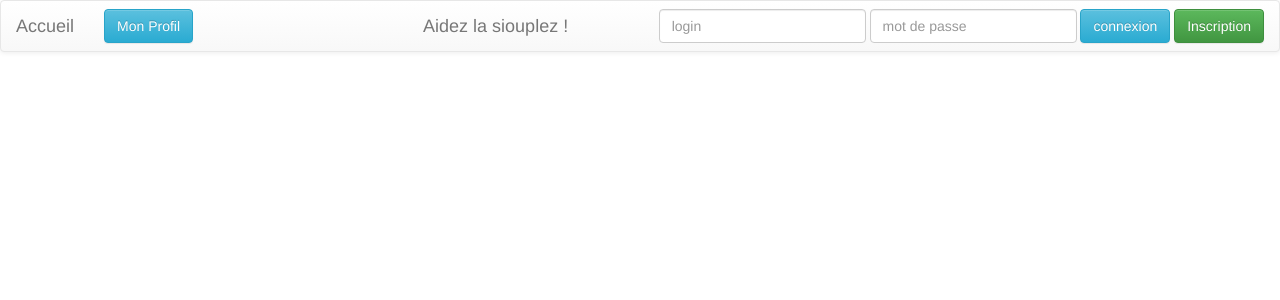
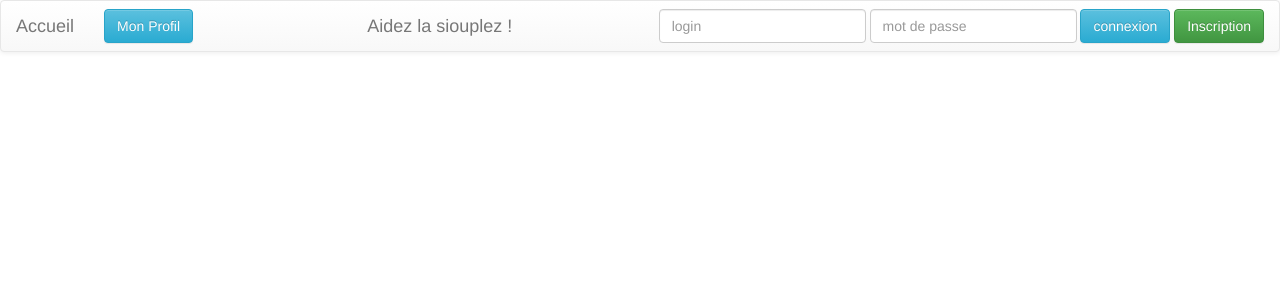
Before and after one commit to Mickatronic/GestNote, a PHP site: page /Aide.php in a window 1280 px wide. Shown: the top 300 px of the page. Run offline with PHP 8.4, Linux system fonts and the light colour scheme.

Commit message:
Ajout page aide
Ajout page aide

```diff
--- a/www/Aide.php
+++ b/www/Aide.php
@@ -29,8 +29,16 @@
 					<a href="MonProfil.php" class="btn btn-info">Mon Profil</a>
 
 				</div>
+				<ul class="nav navbar-nav">
+				<li>
+				<div class="navbar-brand col-lg-offset-2 invisible" >blablablablablabla</div>
+				</li>
+								<li>
+				<div class="navbar-brand col-lg-offset-2" >Aidez la siouplez !</div>
+				</li>
+				</ul>
 
-				<div class="navbar-brand" style="margin-left:200px">Aidez la siouplez !</div>
+
 				<form action="Connexion.php" method="GET" class="navbar-form navbar-right" role="search">
 					<div class="form-group">
 						<input name="login" type="text" class="form-control" placeholder="login"/>
```
